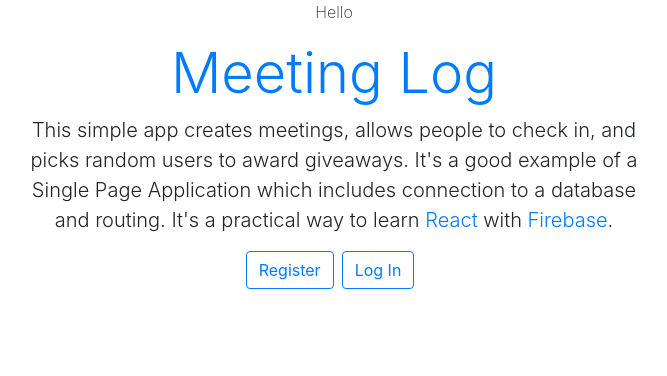
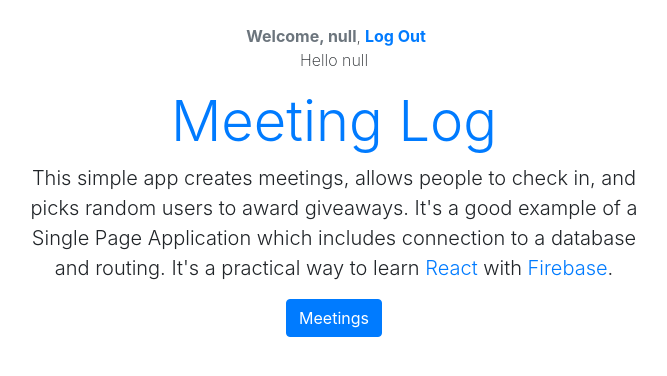
Before and after one commit to rrokhit/meeting-manager-spa, a React (Create React App) app: page / in a window 1280 px wide. Shown: the top 376 px of the page, without its empty margins (306-973 px from the left). Built offline with nearby package versions, Linux system fonts and the light colour scheme.

Commit message:
added welcome statement

```diff
--- a/src/App.js
+++ b/src/App.js
@@ -1,17 +1,24 @@
 import React, { Component } from 'react';
 import Home from './Home';
+import Welcome from './Welcome';
 
 class App extends Component {
 
 constructor() {
   super();
   this.state = {
-    user : null
+    user : 'null'
   }
 }
 
   render() {
-    return <Home user={this.state.user}/>;
+    return(
+      <div>
+        {this.state.user &&
+      <Welcome user={this.state.user}/>}
+      <Home user={this.state.user}/>
+      </div>
+    ) ;
   }
 }
 
--- /dev/null
+++ b/src/Welcome.js
@@ -0,0 +1,20 @@
+import React, {Component} from 'react';
+
+class Welcome extends Component {
+    render() {
+
+      const {user} = this.props;
+
+        return(
+            <div className="text-center mt-4">
+                <span className="text-secondary font-weight-bold pl-1">
+                    Welcome, {user}
+                </span>,
+
+                <a href="/" className="font-weight-bold text-primary pl-1">Log Out</a>
+            </div>
+        )
+    }
+}
+
+export default Welcome;
```
